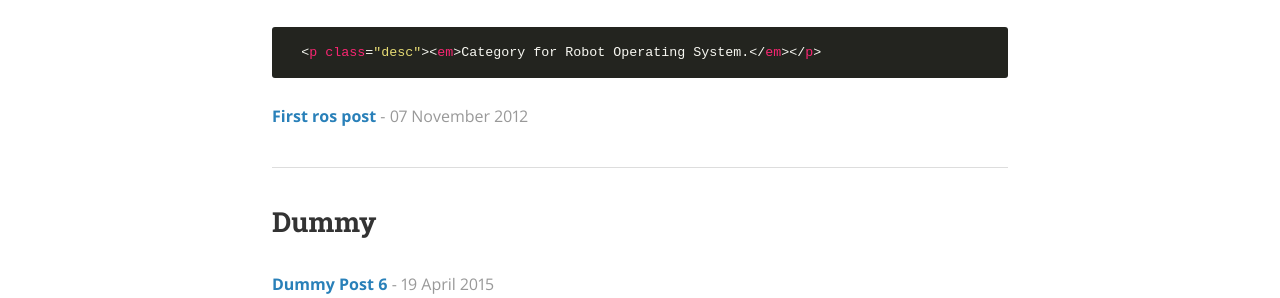
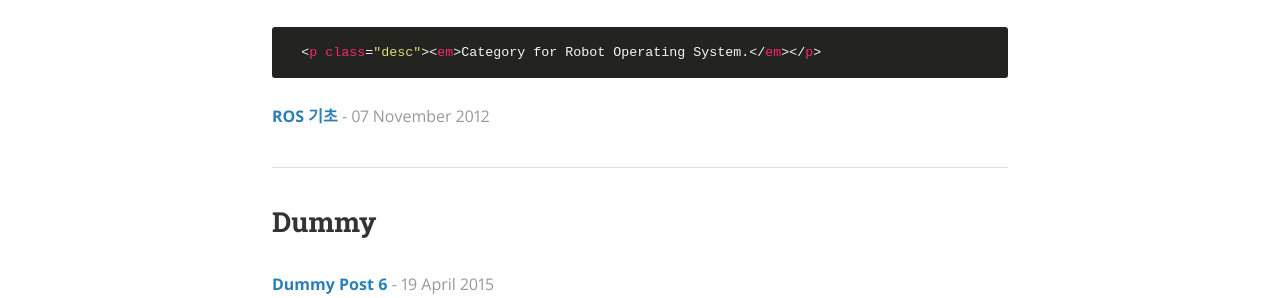
Before and after one commit to songwon31/songwon31.github.io, a Jekyll site: the page built from posts.md, in a window 1280 px wide and 1323 px high. Shown: the part 255-553 px from the top of the window. Built offline with Jekyll 4.4.1, drawn with Linux system fonts in a browser that asks for light colours; nearby versions of some CDN libraries.

Commit message:
Update 2012-11-07-First-ros-post.markdown

```diff
--- a/_posts/2012-11-07-First-ros-post.markdown
+++ b/_posts/2012-11-07-First-ros-post.markdown
@@ -1,10 +1,10 @@
 ---
 layout: post
-title:  "First ros post"
+title:  "ROS 기초"
 date:   2012-11-07T16:53:59
 author: songwon
 categories: ros
-tags:	ros welcome
+tags:	ros
 cover:  "/assets/instacode.png"
 ---
 
```
